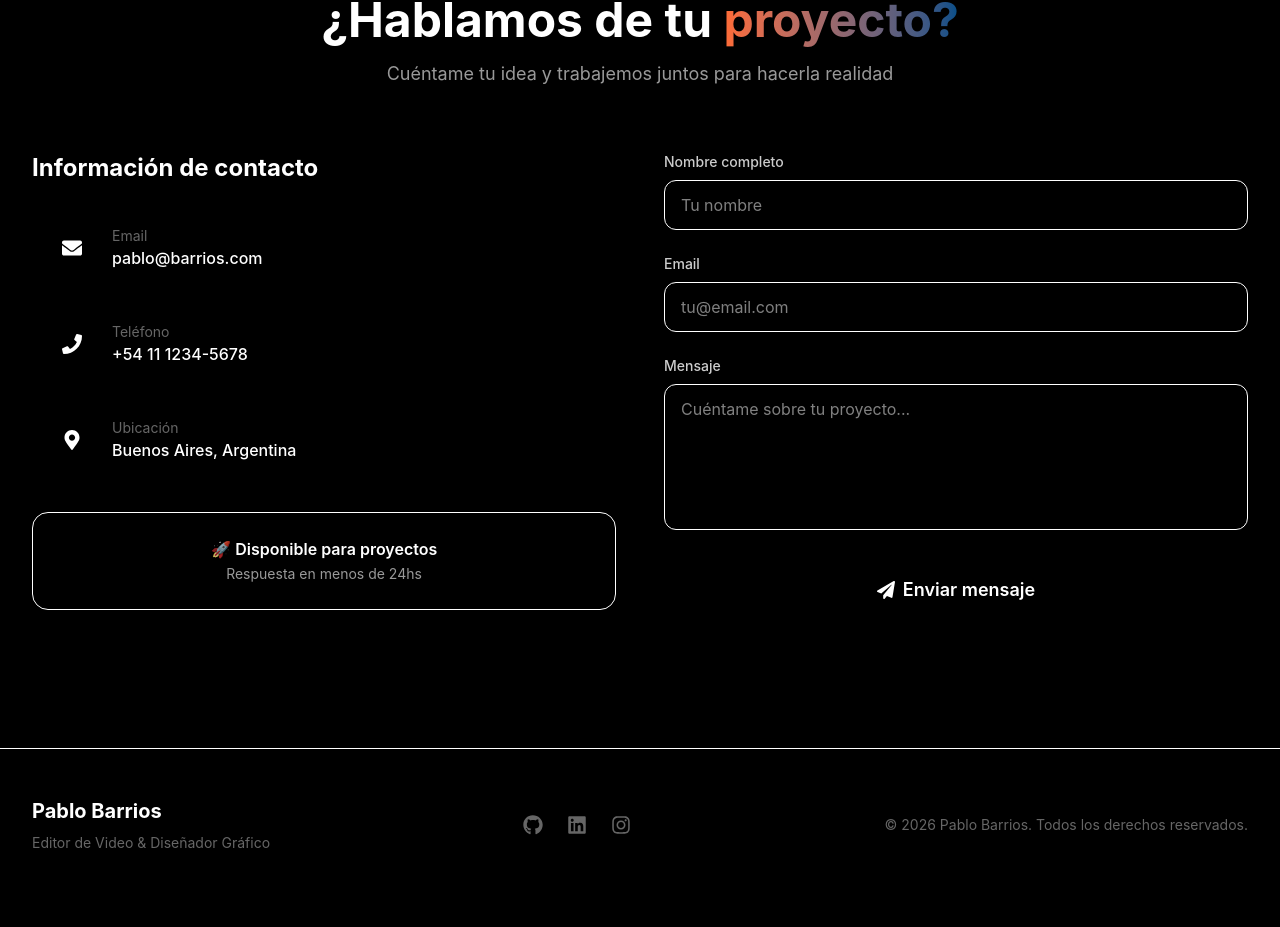
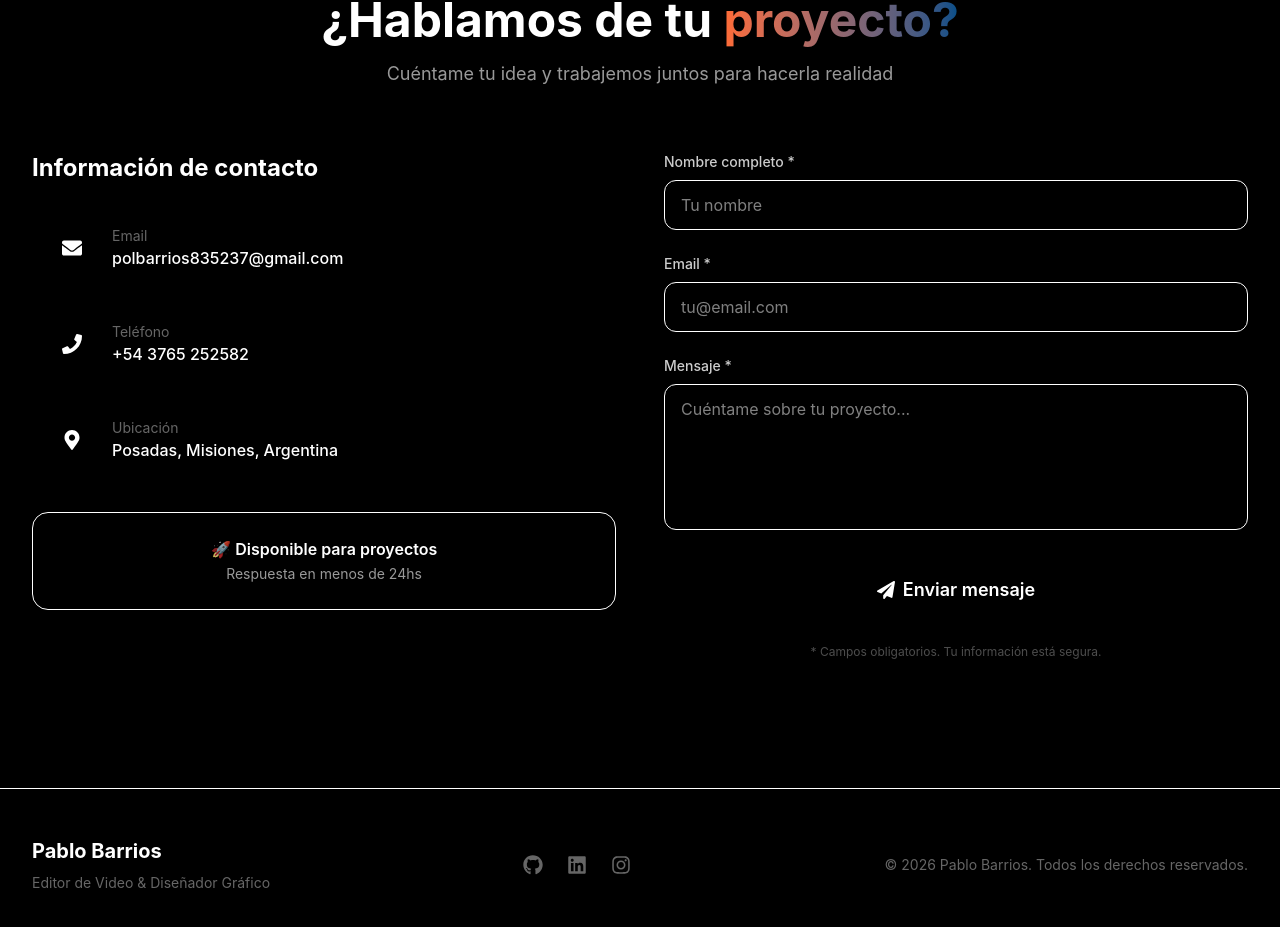
Before and after one commit to polsze/portfolio-dise-oaudiovisual, a React (Vite) app: page / in a window 1280 px wide. Shown: the part 4320-5247 px from the top of the page. Before the commit the page ends 5221 px from the top, so only its background shows below. Built offline with nearby package versions, Linux system fonts and the light colour scheme.

Commit message:
3rd commit

```diff
--- a/src/components/sections/Contact.jsx
+++ b/src/components/sections/Contact.jsx
@@ -1,5 +1,5 @@
 import { useState } from 'react'
-import { FaEnvelope, FaPhone, FaMapMarkerAlt, FaPaperPlane } from 'react-icons/fa'
+import { FaEnvelope, FaPhone, FaMapMarkerAlt, FaPaperPlane, FaCheckCircle } from 'react-icons/fa'
 import FadeIn from '../animations/FadeIn'
 import Button from '../ui/Button'
 
@@ -11,6 +11,7 @@ const Contact = () => {
   })
   const [isSubmitting, setIsSubmitting] = useState(false)
   const [submitted, setSubmitted] = useState(false)
+  const [error, setError] = useState('')
 
   const handleChange = (e) => {
     setFormData({
@@ -19,35 +20,62 @@ const Contact = () => {
     })
   }
 
-  const handleSubmit = (e) => {
+  const handleSubmit = async (e) => {
     e.preventDefault()
     setIsSubmitting(true)
+    setError('')
 
-    setTimeout(() => {
+    try {
+      const response = await fetch('https://api.web3forms.com/submit', {
+        method: 'POST',
+        headers: {
+          'Content-Type': 'application/json',
+        },
+        body: JSON.stringify({
+          access_key: import.meta.env.VITE_WEB3FORMS_KEY,
+          name: formData.name,
+          email: formData.email,
+          message: formData.message,
+          subject: `Nuevo mensaje desde tu portfolio - ${formData.name}`,
+          from_name: formData.name,
+          botcheck: ''
+        })
+      })
+
+      const result = await response.json()
+
+      if (result.success) {
+        setSubmitted(true)
+        setFormData({ name: '', email: '', message: '' })
+        setTimeout(() => setSubmitted(false), 5000)
+      } else {
+        setError(result.message || 'Error al enviar el mensaje. Intenta nuevamente.')
+      }
+    } catch (error) {
+      setError('Error de conexión. Verifica tu internet e intenta nuevamente.')
+      console.error('Error:', error)
+    } finally {
       setIsSubmitting(false)
-      setSubmitted(true)
-      setFormData({ name: '', email: '', message: '' })
-      setTimeout(() => setSubmitted(false), 3000)
-    }, 1500)
+    }
   }
 
   const contactInfo = [
     {
       icon: FaEnvelope,
       title: 'Email',
-      info: 'pablo@barrios.com',
-      link: 'mailto:pablo@barrios.com'
+      info: 'polbarrios835237@gmail.com',
+      link: 'mailto:polbarrios835237@gmail.com'
     },
     {
       icon: FaPhone,
       title: 'Teléfono',
-      info: '+54 11 1234-5678',
-      link: 'tel:+541112345678'
+      info: '+54 3765 252582',
+      link: 'tel:+543765252582'
     },
     {
       icon: FaMapMarkerAlt,
       title: 'Ubicación',
-      info: 'Buenos Aires, Argentina',
+      info: 'Posadas, Misiones, Argentina',
       link: '#'
     }
   ]
@@ -103,9 +131,28 @@ const Contact = () => {
 
           <FadeIn direction="right" delay={0.2}>
             <form onSubmit={handleSubmit} className="space-y-6">
+              {/* Mensaje de éxito */}
+              {submitted && (
+                <div className="bg-green-500/20 border border-green-500/50 rounded-xl p-4 text-center animate-fade-in">
+                  <div className="flex items-center justify-center gap-2 mb-1">
+                    <FaCheckCircle className="text-green-400 text-xl" />
+                    <p className="text-green-400 font-semibold">¡Mensaje enviado con éxito! 🎉</p>
+                  </div>
+                  <p className="text-green-300/70 text-sm">Te responderé a la brevedad.</p>
+                </div>
+              )}
+
+              {/* Mensaje de error */}
+              {error && (
+                <div className="bg-red-500/20 border border-red-500/50 rounded-xl p-4 text-center animate-fade-in">
+                  <p className="text-red-400 font-semibold">Error al enviar</p>
+                  <p className="text-red-300/70 text-sm">{error}</p>
+                </div>
+              )}
+
               <div>
                 <label htmlFor="name" className="block text-white/80 text-sm font-medium mb-2">
-                  Nombre completo
+                  Nombre completo *
                 </label>
                 <input
                   type="text"
@@ -114,14 +161,15 @@ const Contact = () => {
                   value={formData.name}
                   onChange={handleChange}
                   required
-                  className="w-full px-4 py-3 bg-dark-light border border-tertiary-800 rounded-xl text-white focus:border-primary-500 focus:outline-none transition-colors"
+                  disabled={isSubmitting || submitted}
+                  className="w-full px-4 py-3 bg-dark-light border border-tertiary-800 rounded-xl text-white focus:border-primary-500 focus:outline-none transition-colors disabled:opacity-50 disabled:cursor-not-allowed"
                   placeholder="Tu nombre"
                 />
               </div>
 
               <div>
                 <label htmlFor="email" className="block text-white/80 text-sm font-medium mb-2">
-                  Email
+                  Email *
                 </label>
                 <input
                   type="email"
@@ -130,14 +178,15 @@ const Contact = () => {
                   value={formData.email}
                   onChange={handleChange}
                   required
-                  className="w-full px-4 py-3 bg-dark-light border border-tertiary-800 rounded-xl text-white focus:border-primary-500 focus:outline-none transition-colors"
+                  disabled={isSubmitting || submitted}
+                  className="w-full px-4 py-3 bg-dark-light border border-tertiary-800 rounded-xl text-white focus:border-primary-500 focus:outline-none transition-colors disabled:opacity-50 disabled:cursor-not-allowed"
                   placeholder="tu@email.com"
                 />
               </div>
 
               <div>
                 <label htmlFor="message" className="block text-white/80 text-sm font-medium mb-2">
-                  Mensaje
+                  Mensaje *
                 </label>
                 <textarea
                   id="message"
@@ -146,17 +195,21 @@ const Contact = () => {
                   onChange={handleChange}
                   required
                   rows="5"
-                  className="w-full px-4 py-3 bg-dark-light border border-tertiary-800 rounded-xl text-white focus:border-primary-500 focus:outline-none transition-colors resize-none"
+                  disabled={isSubmitting || submitted}
+                  className="w-full px-4 py-3 bg-dark-light border border-tertiary-800 rounded-xl text-white focus:border-primary-500 focus:outline-none transition-colors resize-none disabled:opacity-50 disabled:cursor-not-allowed"
                   placeholder="Cuéntame sobre tu proyecto..."
                 />
               </div>
+
+              {/* Campo oculto anti-spam de Web3Forms */}
+              <input type="checkbox" name="botcheck" className="hidden" />
 
               <Button
                 type="submit"
                 variant="primary"
                 size="large"
                 className="w-full"
-                disabled={isSubmitting}
+                disabled={isSubmitting || submitted}
               >
                 {isSubmitting ? (
                   <span className="flex items-center gap-2">
@@ -165,7 +218,7 @@ const Contact = () => {
                   </span>
                 ) : submitted ? (
                   <span className="flex items-center gap-2">
-                    <FaPaperPlane />
+                    <FaCheckCircle className="text-white" />
                     ¡Mensaje enviado!
                   </span>
                 ) : (
@@ -175,6 +228,10 @@ const Contact = () => {
                   </span>
                 )}
               </Button>
+
+              <p className="text-white/30 text-xs text-center">
+                * Campos obligatorios. Tu información está segura.
+              </p>
             </form>
           </FadeIn>
         </div>
```
